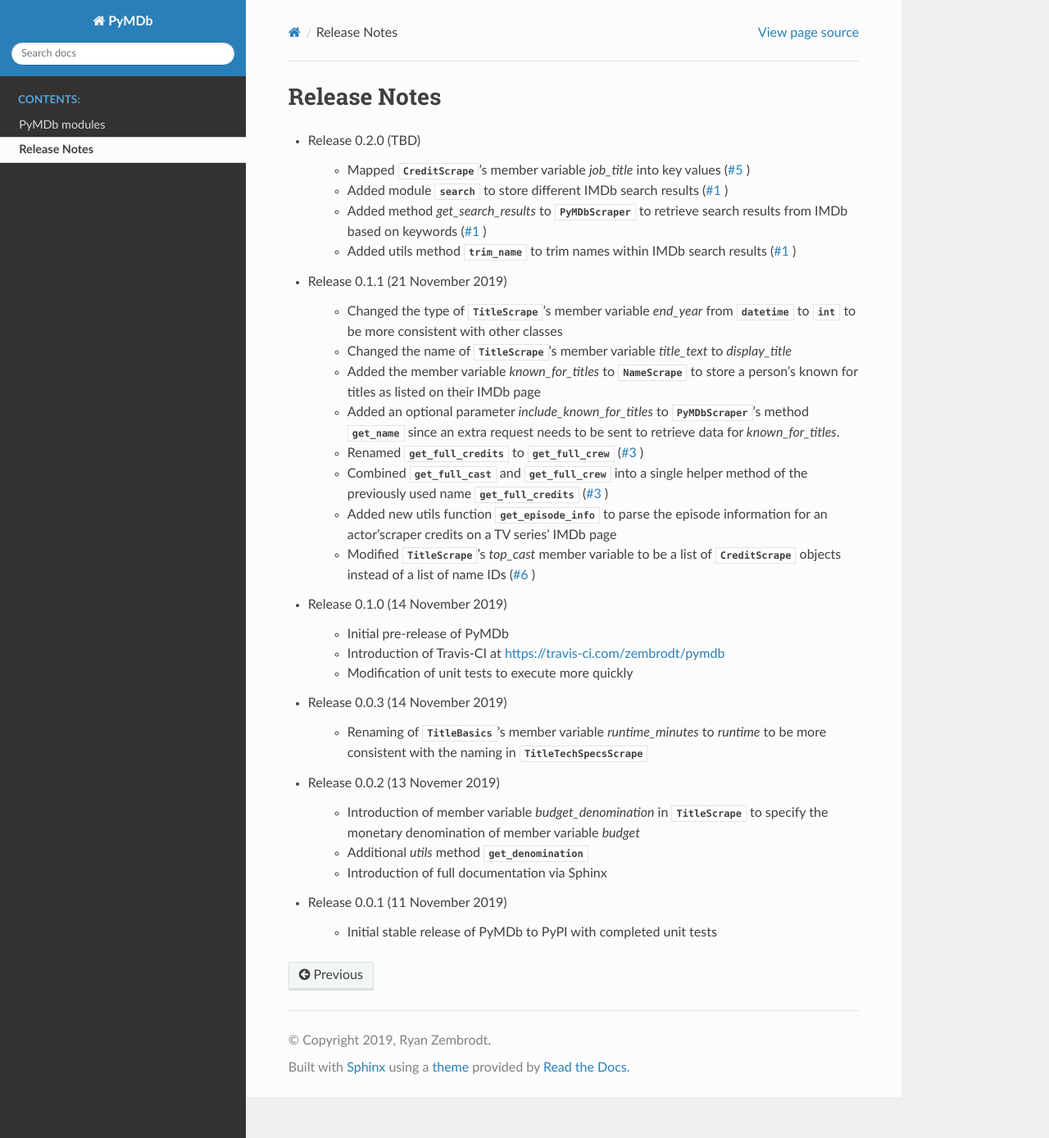
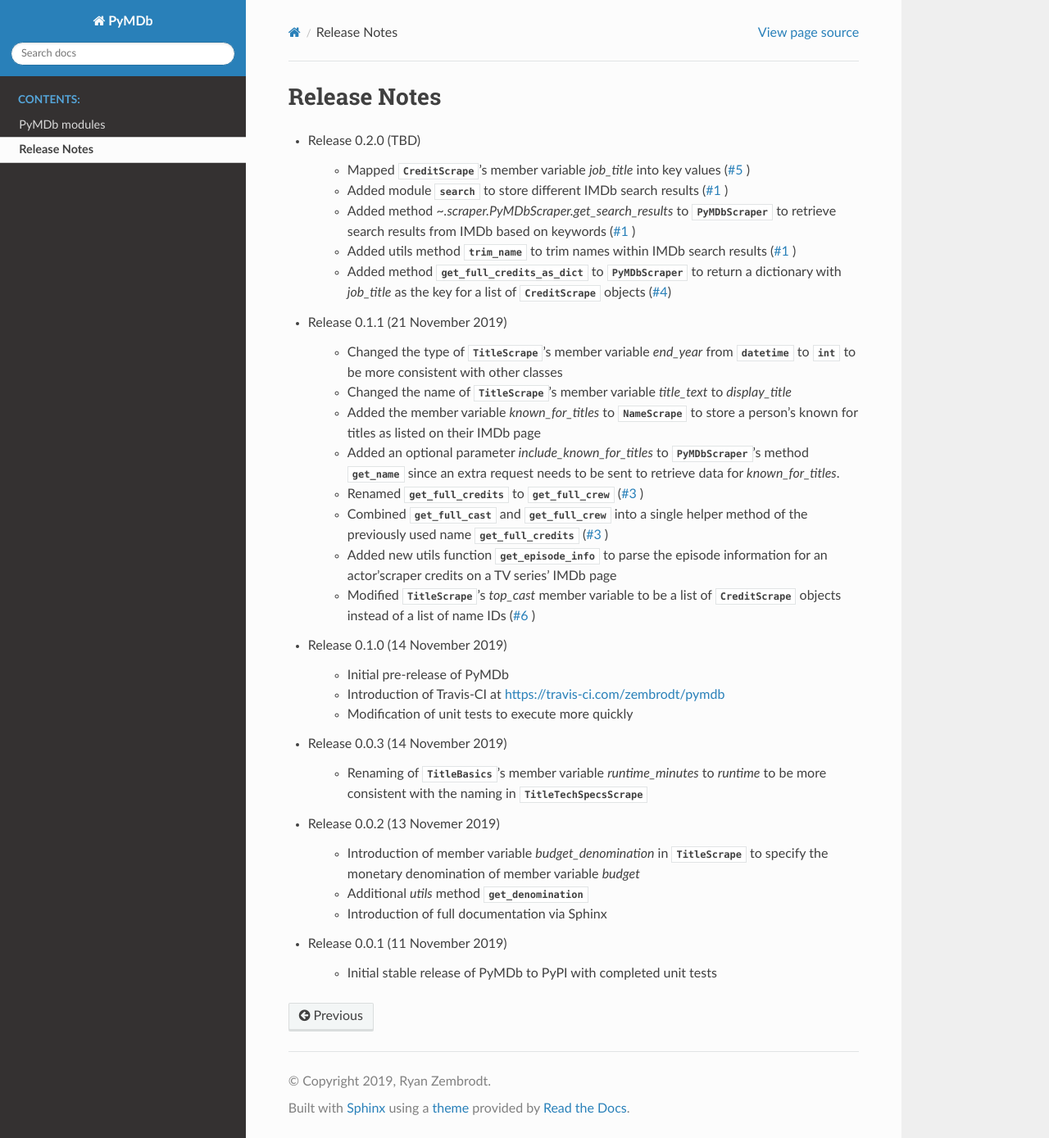
Before and after one commit to zembrodt/pymdb, a Sphinx documentation site: the page built from docs/release_notes.rst, in a window 1280 px wide and 1389 px high. Shown: the whole window at 82% size. Built offline with Sphinx 7.4.7 and the Read the Docs theme 2.0.0, drawn with Linux system fonts in a browser that asks for light colours.

Commit message:
Updated release notes

```diff
--- a/docs/release_notes.rst
+++ b/docs/release_notes.rst
@@ -5,9 +5,12 @@
 
    - Mapped :class:`~.models.name.CreditScrape`'s member variable `job_title` into key values (`#5`_ )
    - Added module :obj:`~.models.search` to store different IMDb search results (`#1`_ )
-   - Added method `get_search_results` to :class:`~.scraper.PyMDbScraper` to retrieve search results
-     from IMDb based on keywords (`#1`_ )
+   - Added method `~.scraper.PyMDbScraper.get_search_results` to :class:`~.scraper.PyMDbScraper`
+     to retrieve search results from IMDb based on keywords (`#1`_ )
    - Added utils method :obj:`~.utils.trim_name` to trim names within IMDb search results (`#1`_ )
+   - Added method :obj:`~.scraper.PyMDbScraper.get_full_credits_as_dict` to :class:`~.scraper.PyMDbScraper`
+     to return a dictionary with `job_title` as the key for a list of :class:`~.models.name.CreditScrape`
+     objects (`#4`_)
 
 * Release 0.1.1 (21 November 2019)
 
@@ -52,5 +55,6 @@
 
 .. _#1: https://github.com/zembrodt/pymdb/issues/1
 .. _#3: https://github.com/zembrodt/pymdb/issues/3
+.. _#4: https://github.com/zembrodt/pymdb/issues/4
 .. _#5: https://github.com/zembrodt/pymdb/issues/5
 .. _#6: https://github.com/zembrodt/pymdb/issues/6
```
